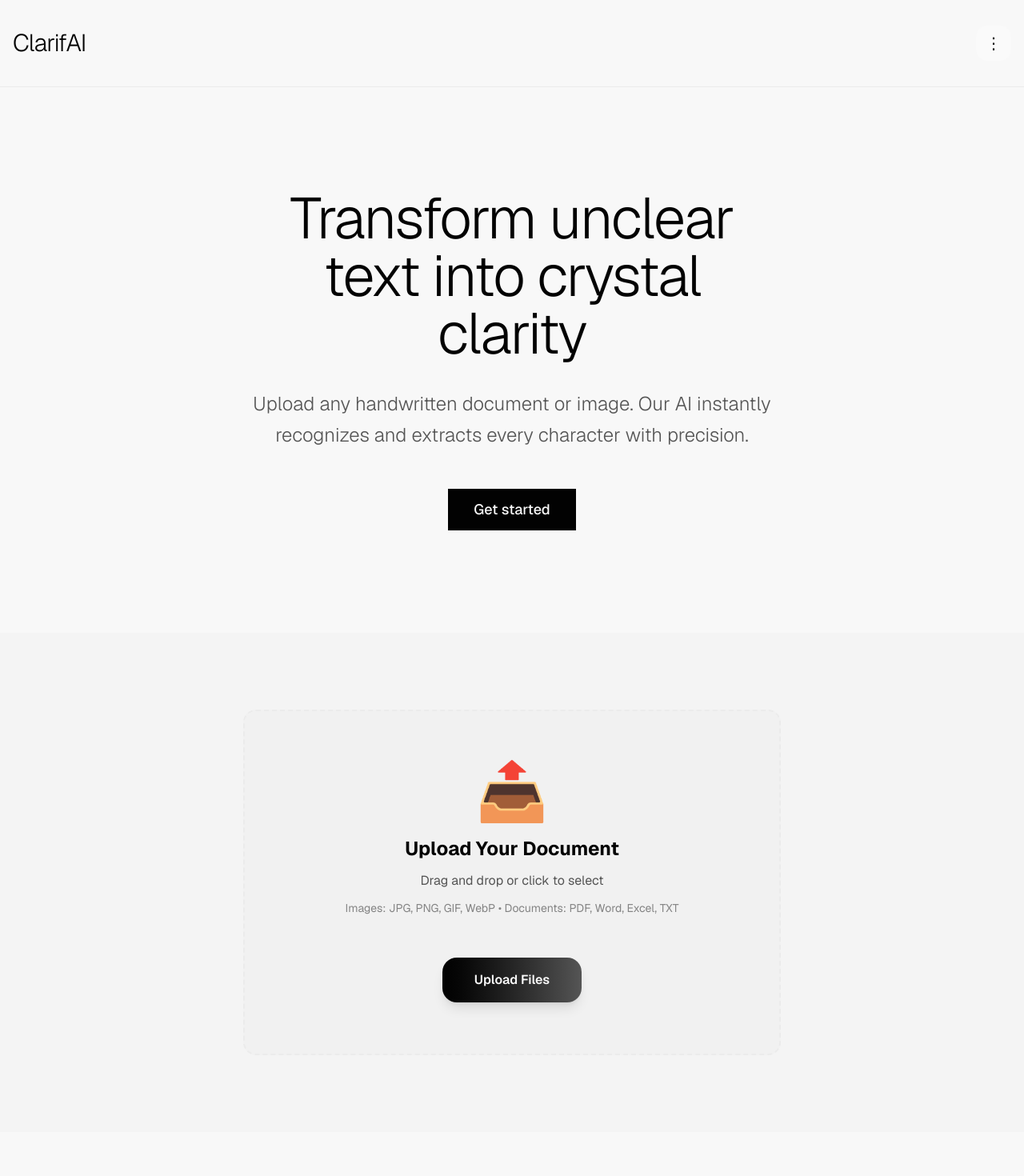
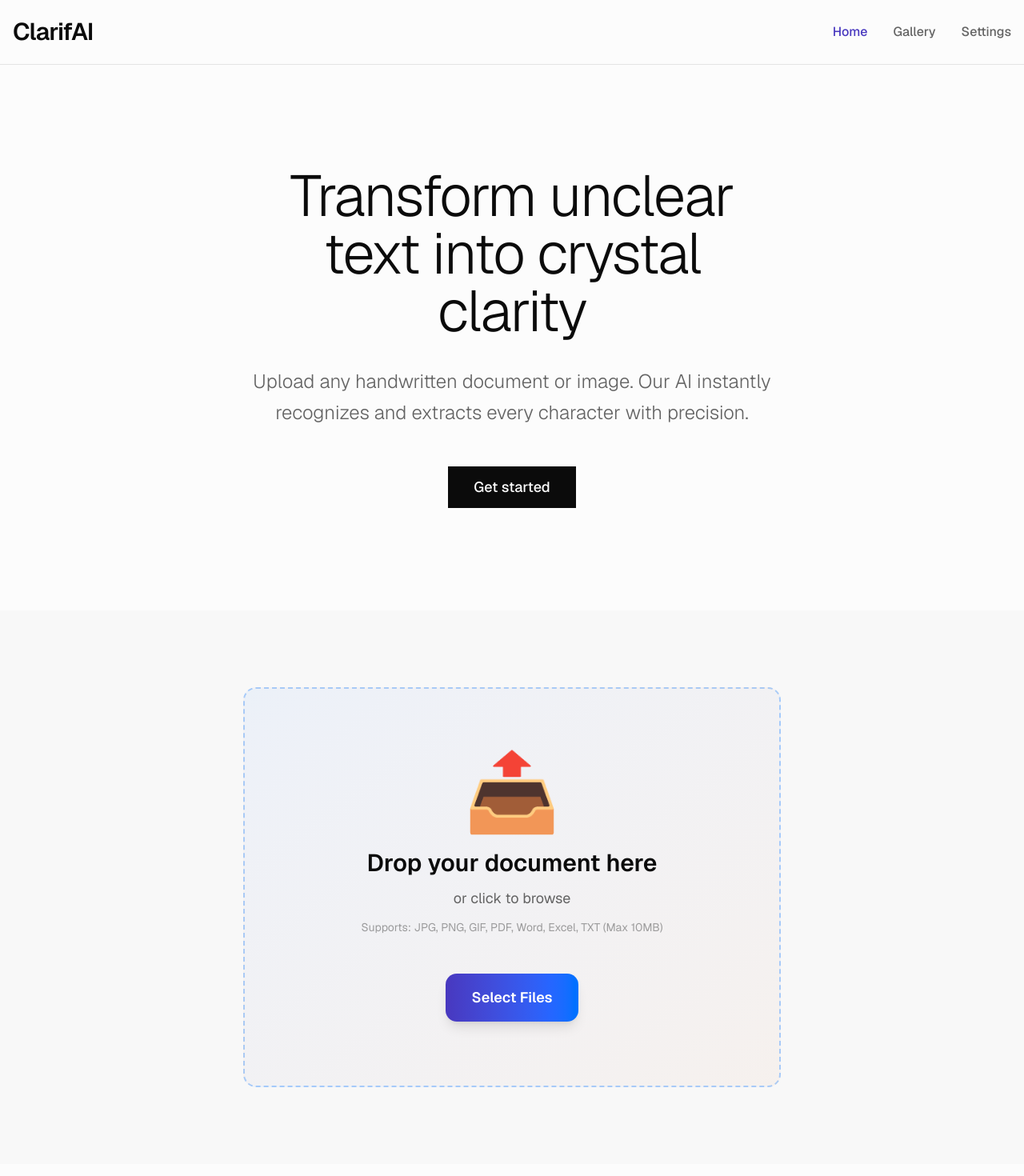
Before and after one commit to blaktiger522/recoginifai, a Next.js app: page / in a window 1280 px wide. Shown: the top 1470 px of the page at 80% size. Built offline with nearby package versions, Linux system fonts and the light colour scheme.

Commit message:
feat: enhance UI with vibrant colors, separate navigation, and drag-and-drop upload
Co-authored-by: null <190369869+blaktiger522@users.noreply.github.com>

```diff
--- a/app/globals.css
+++ b/app/globals.css
@@ -4,26 +4,26 @@
 @custom-variant dark (&:is(.dark *));
 
 :root {
-  /* Modern minimalist color palette - clean whites and grays with subtle accent */
-  --background: oklch(0.98 0 0);
-  --foreground: oklch(0.08 0 0);
+  /* Modern minimalist with vibrant accent - clean design with attractive colors */
+  --background: oklch(0.99 0 0);
+  --foreground: oklch(0.15 0 0);
   --card: oklch(1 0 0);
-  --card-foreground: oklch(0.08 0 0);
+  --card-foreground: oklch(0.15 0 0);
   --popover: oklch(1 0 0);
-  --popover-foreground: oklch(0.08 0 0);
-  --primary: oklch(0.08 0 0);
-  --primary-foreground: oklch(0.98 0 0);
-  --secondary: oklch(0.45 0 0);
+  --popover-foreground: oklch(0.15 0 0);
+  --primary: oklch(0.45 0.2 280);
+  --primary-foreground: oklch(1 0 0);
+  --secondary: oklch(0.65 0.15 50);
   --secondary-foreground: oklch(1 0 0);
-  --muted: oklch(0.94 0 0);
-  --muted-foreground: oklch(0.45 0 0);
-  --accent: oklch(0.5 0.12 280);
+  --muted: oklch(0.95 0 0);
+  --muted-foreground: oklch(0.5 0 0);
+  --accent: oklch(0.6 0.25 260);
   --accent-foreground: oklch(1 0 0);
   --destructive: oklch(0.577 0.245 27.325);
   --destructive-foreground: oklch(1 0 0);
-  --border: oklch(0.94 0 0);
+  --border: oklch(0.92 0 0);
   --input: oklch(0.98 0 0);
-  --ring: oklch(0.5 0.12 280);
+  --ring: oklch(0.6 0.25 260);
   --chart-1: oklch(0.35 0.12 260);
   --chart-2: oklch(0.62 0.22 170);
   --chart-3: oklch(0.65 0.16 180);
--- a/components/header.tsx
+++ b/components/header.tsx
@@ -1,7 +1,7 @@
 "use client"
 
 import Link from "next/link"
-import NavMenu from "./nav-menu"
+import { usePathname } from "next/navigation"
 
 interface HeaderProps {
   onHistoryClick: () => void
@@ -9,16 +9,51 @@ interface HeaderProps {
 }
 
 export default function Header({ onHistoryClick, hasHistory }: HeaderProps) {
+  const pathname = usePathname()
+
+  const isActive = (path: string) => pathname === path
+
   return (
-    <header className="bg-background border-b border-border py-6 md:py-8 sticky top-0 z-50">
+    <header className="bg-background border-b border-border sticky top-0 z-50">
       <div className="container mx-auto px-4 max-w-7xl">
-        <div className="flex items-center justify-between">
+        <div className="flex items-center justify-between h-20">
           <Link href="/" className="hover:opacity-70 transition-opacity">
-            <h1 className="text-2xl md:text-3xl font-light tracking-tight text-foreground">ClarifAI</h1>
+            <h1 className="text-2xl md:text-3xl font-semibold tracking-tight text-foreground">ClarifAI</h1>
           </Link>
 
-          {/* Navigation Buttons */}
-          <NavMenu onHistoryClick={onHistoryClick} hasHistory={hasHistory} />
+          {/* Navigation Links */}
+          <nav className="flex items-center gap-8">
+            <Link
+              href="/"
+              className={`font-medium transition-colors ${
+                isActive("/")
+                  ? "text-primary"
+                  : "text-muted-foreground hover:text-foreground"
+              }`}
+            >
+              Home
+            </Link>
+            <Link
+              href="/gallery"
+              className={`font-medium transition-colors ${
+                isActive("/gallery")
+                  ? "text-primary"
+                  : "text-muted-foreground hover:text-foreground"
+              }`}
+            >
+              Gallery
+            </Link>
+            <Link
+              href="/settings"
+              className={`font-medium transition-colors ${
+                isActive("/settings")
+                  ? "text-primary"
+                  : "text-muted-foreground hover:text-foreground"
+              }`}
+            >
+              Settings
+            </Link>
+          </nav>
         </div>
       </div>
     </header>
--- a/components/image-upload.tsx
+++ b/components/image-upload.tsx
@@ -113,10 +113,10 @@ export default function ImageUpload({ onRecognition, onProcessing, isProcessing
           onDragOver={handleDragOver}
           onDragLeave={handleDragLeave}
           onDrop={handleDrop}
-          className={`relative border-2 border-dashed rounded-2xl p-16 text-center cursor-pointer transition-all duration-300 bg-gradient-to-br ${
+          className={`relative border-2 border-dashed rounded-2xl p-12 md:p-20 text-center cursor-pointer transition-all duration-300 ${
             isDragging
-              ? "border-accent bg-accent/10 scale-105 shadow-lg"
-              : "border-border hover:border-accent/50 bg-muted/30 hover:bg-accent/5"
+              ? "border-accent bg-accent/15 scale-105 shadow-xl"
+              : "border-accent/30 hover:border-accent/60 bg-gradient-to-br from-accent/5 to-secondary/5 hover:from-accent/10 hover:to-secondary/10"
           }`}
         >
           <input
@@ -126,20 +126,21 @@ export default function ImageUpload({ onRecognition, onProcessing, isProcessing
             onChange={handleChange}
             className="absolute inset-0 opacity-0 cursor-pointer"
           />
-          <div className="space-y-5">
-            <div className="text-7xl">📤</div>
+          <div className="space-y-6">
+            <div className="text-6xl md:text-8xl">📤</div>
             <div className="space-y-3">
-              <p className="text-xl md:text-2xl font-bold text-foreground">Upload Your Document</p>
-              <p className="text-sm md:text-base text-muted-foreground">Drag and drop or click to select</p>
-              <p className="text-xs md:text-sm text-muted-foreground/70">
-                Images: JPG, PNG, GIF, WebP • Documents: PDF, Word, Excel, TXT
+              <p className="text-2xl md:text-3xl font-semibold text-foreground">Drop your document here</p>
+              <p className="text-base md:text-lg text-muted-foreground">or click to browse</p>
+              <p className="text-xs md:text-sm text-muted-foreground/60">
+                Supports: JPG, PNG, GIF, PDF, Word, Excel, TXT (Max 10MB)
               </p>
             </div>
             <button
               type="button"
-              className="mt-8 px-10 py-4 bg-gradient-to-r from-primary to-secondary text-primary-foreground rounded-xl font-semibold hover:shadow-xl transition-all duration-300 inline-block shadow-lg hover:scale-105 active:scale-95"
+              onClick={() => inputRef.current?.click()}
+              className="mt-6 px-8 py-3 md:py-4 bg-gradient-to-r from-primary to-accent text-primary-foreground rounded-lg font-semibold hover:shadow-xl transition-all duration-300 inline-block shadow-lg hover:scale-105 active:scale-95 text-base md:text-lg"
             >
-              Upload Files
+              Select Files
             </button>
           </div>
         </div>
```
